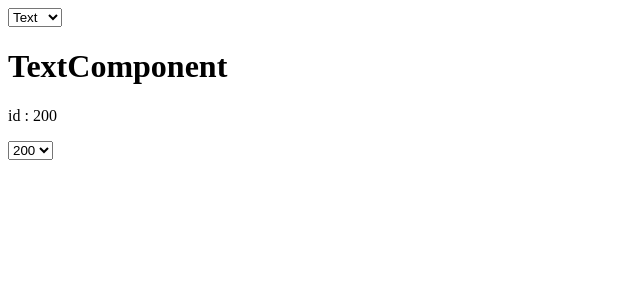
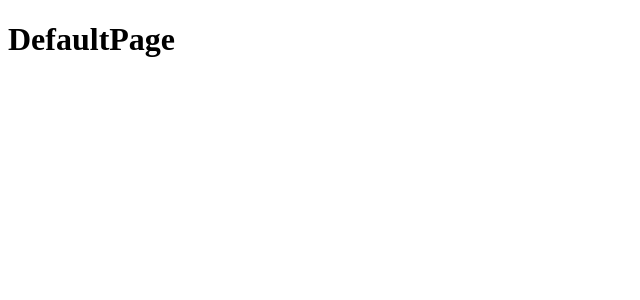
Before and after one commit to andresLopera/g3r, a React (Create React App) app: page /#/renderer in a window 1280 px wide. Before the commit this address led to /#/renderer. Shown: the top 300 px of the page, without its empty margins (0-640 px from the left). Built offline with nearby package versions, Linux system fonts and the light colour scheme.

Commit message:
Create component page default and rewrite renderer component

```diff
--- a/src/app/api/structure/structure.mock.data.ts
+++ b/src/app/api/structure/structure.mock.data.ts
@@ -1,9 +1,21 @@
 import { StructureEntity } from "../../model/structure.entity";
 
 export const structures: StructureEntity[] = [{
-    id: '100',
-    rootPage: 'rootPage100',
-    pages: []
+        id: "idStructure",
+        rootPage: "idRootPage",
+        pages: [
+            {
+                id : "idRootPage",
+                type: "",
+                name: "home",
+                root: {
+                    id: "idBlockElement",
+                    type: "text",
+                    name: "inputName",
+                    children : []
+                }
+            }
+        ]
 },{
     id: '200',
     rootPage: 'rootPage200',
--- /dev/null
+++ b/src/app/common/default.props.ts
@@ -0,0 +1,4 @@
+export interface DefaultProps {
+    blockId: string
+    type: string
+}
--- a/src/app/core/references.ts
+++ b/src/app/core/references.ts
@@ -3,20 +3,35 @@ import { BlockComponent } from '../model/blockComponent';
 import { HeadComponent } from '../components/head';
 import { TextComponent } from '../components/text';
 import PlaceholderComponent from '../components/placeholder';
+import { DefaultPageComponent } from '../pages/defaultPage.component';
 
 export class References {
 
     private components: BlockComponent[];
+    private pagesComponents: BlockComponent[];
     private static _instance: References;
 
 
     private constructor() {
         this.components = [];
-        let blockHead: BlockComponent = new BlockComponent('head', HeadComponent)
-        let blockText: BlockComponent = new BlockComponent('text', TextComponent)
+        this.pagesComponents = [];
+        this.setComponents();
+        this.setPagesComponents();
+    }
+
+    private setComponents() {
+        let blockHead: BlockComponent = new BlockComponent('headId', 'head', HeadComponent)
+        let blockText: BlockComponent = new BlockComponent('textId', 'text', TextComponent)
 
         this.components.push(blockHead)
         this.components.push(blockText)
+    }
+
+    private setPagesComponents() {
+        let defaultPage: BlockComponent = new BlockComponent('defaultPageId', 'defaultPage', DefaultPageComponent)
+
+        this.pagesComponents.push(defaultPage);
+
     }
 
     static getInstance() {
@@ -35,7 +50,16 @@ export class References {
             };
           })
           return _COMPONENT;
+    }
 
+    getPageById(_pageId: string) {
+        let _page = DefaultPageComponent;
+        this.pagesComponents.forEach(block => {
+            if (block.id == _pageId) {
+              _page = block.component
+            };
+          })
+          return _page;
     }
 
 }
--- a/src/app/core/renderer/renderer.actions.ts
+++ b/src/app/core/renderer/renderer.actions.ts
@@ -1,4 +1,4 @@
-import { structureAPI } from '../../api/structure';
+import { structureAPI } from '../../api/structure/structure.api';
 import { StructureEntity } from '../../model/structure.entity';
 import { actionTypes } from '../../common/constant/actionTypes';
 
--- a/src/app/core/renderer/renderer.component.tsx
+++ b/src/app/core/renderer/renderer.component.tsx
@@ -1,5 +1,4 @@
 import React from 'react';
-import PlaceholderComponent from '../../components/placeholder';
 import { RendererProps } from './renderer.props';
 import { BlockComponent } from '../../model/blockComponent';
 import { References } from '../references';
@@ -8,26 +7,27 @@ import { References } from '../references';
 class RendererComponent extends React.Component<RendererProps,{}> {
   components: Array<BlockComponent> = new Array<BlockComponent>();
 
-  references = References.getInstance();
+  references = References.getInstance()
 
-  state: { currentComponent: string, currentStructureId: string };
+  state: {
+    currentStructureId: string
+  };
 
   constructor(props: RendererProps) {
     super(props)
 
     this.state = {
-      currentComponent : 'text',
-      currentStructureId: '200'
+      currentStructureId: '200',
     }
   }
 
 
   public componentDidMount() {
-    this.props.fetchStructureById(this.state.currentStructureId);
+    this.props.fetchStructureById(this.state.currentStructureId)
   }
 
-  rendererAction = (currentComponent: string) => {
-    let COMPONENT = this.references.getComponentByName(currentComponent);
+  private rendererAction = (currentComponent: string) => {
+    let COMPONENT = this.references.getComponentByName(currentComponent)
     return (
       <div>
         <COMPONENT />
@@ -35,30 +35,20 @@ class RendererComponent extends React.Component<RendererProps,{}> {
     )
   }
 
-  handleChange = (event: any) => {
-    this.setState({ currentComponent: event.target.value });
-  }
-
-  handleChangeStructureId = (event: any) => {
-    this.setState( { currentStructureId : event.target.value });
-    this.props.fetchStructureById(event.target.value);
+  private rendererPage = (_pageId: string) => {
+    if (_pageId == "") return;
+    let PAGE = this.references.getPageById(_pageId)
+    return (
+      <div>
+        <PAGE blockId={_pageId} type="page" />
+      </div>
+    )
   }
 
   public render() {
     return (
       <div>
-        <select value={this.state.currentComponent} onChange={this.handleChange}>
-          <option value="text">Text</option>
-          <option value="head">Head</option>
-        </select>
-        { this.rendererAction(this.state.currentComponent) }
-        <p>id : { this.props.structure.id }</p>
-
-        <select value={this.state.currentStructureId} onChange={this.handleChangeStructureId}>
-          <option value="100">100</option>
-          <option value="200">200</option>
-          <option value="300">300</option>
-        </select>
+        { this.rendererPage(this.props.structure.rootPage) }
       </div>
     );
   }
--- a/src/app/core/renderer/renderer.container.tsx
+++ b/src/app/core/renderer/renderer.container.tsx
@@ -1,5 +1,5 @@
 import { connect } from 'react-redux';
-import { State } from '../../reducers';
+import { State } from '../../state';
 import RendererComponent from './renderer.component';
 import { fetchStructureByIdAction } from './renderer.actions';
 
--- a/src/app/model/blockComponent.ts
+++ b/src/app/model/blockComponent.ts
@@ -1,8 +1,10 @@
 export class BlockComponent {
+    id: string;
     name : string;
     component: any;
 
-    constructor(_name: string, _component: any) {
+    constructor(_id: string, _name: string, _component: any) {
+        this.id = _id;
         this.name = _name;
         this.component = _component;
     }
--- /dev/null
+++ b/src/app/pages/defaultPage.component.tsx
@@ -0,0 +1,17 @@
+import React from 'react';
+import { DefaultProps } from '../common/default.props';
+
+export class DefaultPageComponent  extends React.Component<DefaultProps,{}> {
+
+  constructor(props: DefaultProps) {
+    super(props)
+  }
+
+  render() {
+    return (
+      <div>
+        <h1>DefaultPage</h1>
+      </div>
+    );
+  }
+}
--- a/src/app/reducers/index.ts
+++ b/src/app/state.ts
@@ -1,6 +1,6 @@
 import { combineReducers } from 'redux';
-import { StructureEntity } from '../model/structure.entity';
-import { structureReducer } from './structure.reducer';
+import { StructureEntity } from './model/structure.entity';
+import { structureReducer } from './reducers/structure.reducer';
 
 export interface State {
     structure: StructureEntity
--- a/src/app/store.ts
+++ b/src/app/store.ts
@@ -1,6 +1,6 @@
 import { Store, createStore, compose, applyMiddleware } from 'redux';
 import reduxThunk from 'redux-thunk';
-import { state, State } from './reducers';
+import { state, State } from './state';
 
 export const store: Store<State> = createStore(
   state,
--- a/src/store.ts
+++ b/src/store.ts
@@ -1,6 +1,6 @@
 import { Store, createStore, compose, applyMiddleware } from 'redux';
 import reduxThunk from 'redux-thunk';
-import { state, State } from './app/reducers';
+import { state, State } from './app/state';
 
 export const store: Store<State> = createStore(
   state,
```
Also changed, not shown: src/app/api/structure/structure.api.ts (renamed from src/app/api/structure/index.ts).
